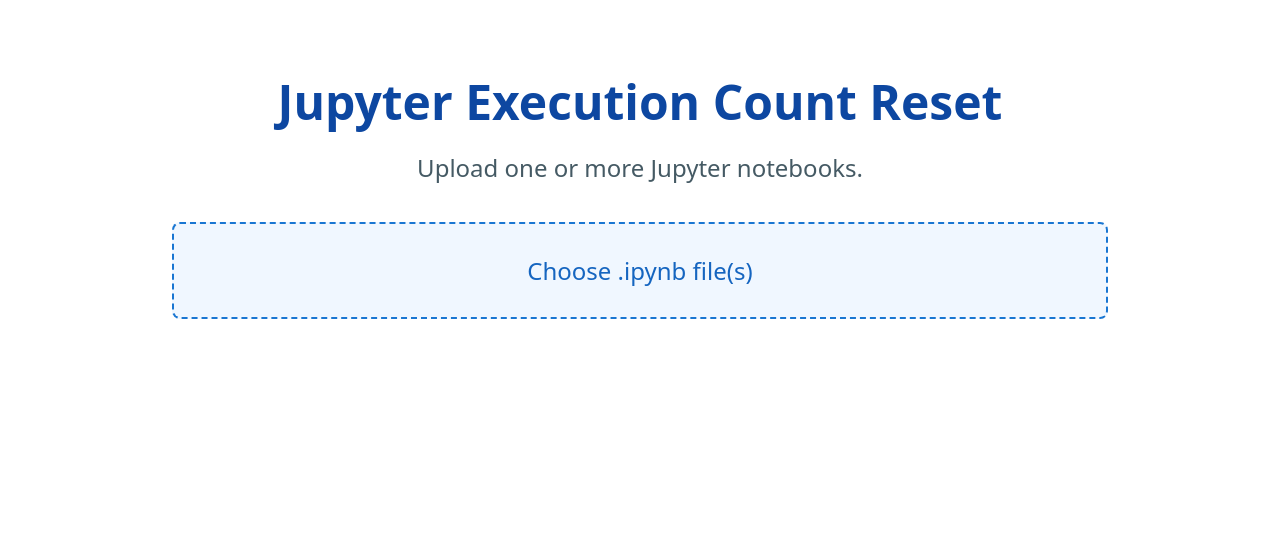
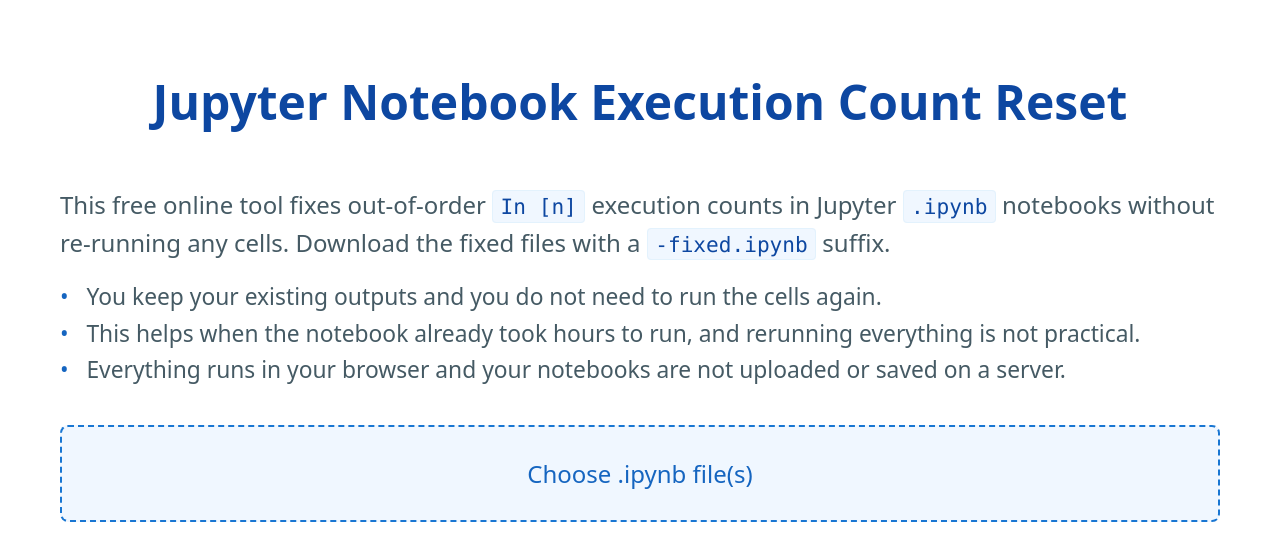
Before and after one commit to lawun330/jupyter-execution-count-reset, a Next.js app: page / in a window 1280 px wide. Shown: the top 560 px of the page. Built offline with nearby package versions, Linux system fonts and the light colour scheme.

Commit message:
refine UI; restrict multiple upload of the same file; add robot for google search console; add cancel feature

```diff
--- a/app/layout.tsx
+++ b/app/layout.tsx
@@ -1,9 +1,42 @@
 import type { Metadata, Viewport } from "next";
+import { siteUrl } from "@/lib/site";
 import "./styles.css";
 
+const title =
+  "Jupyter Notebook Execution Count Reset — Fix .ipynb Cell Numbers";
+const description =
+  "Fix Jupyter notebook execution counts without re-running cells. Renumber out-of-order In [n] in .ipynb files while keeping outputs. Ideal when rerunning runs took hours. Free, browser-only, no upload.";
+
 export const metadata: Metadata = {
-  title: "Jupyter execution count reset",
-  description: "Fix out-of-order execution counts in .ipynb files",
+  metadataBase: new URL(siteUrl),
+  title,
+  description,
+  keywords: [
+    "jupyter notebook execution count reset",
+    "reset jupyter execution count",
+    "reset jupyter cell count",
+    "fix notebook cell numbers",
+    "ipynb execution count",
+    "renumber jupyter cells",
+    "in [n] out of order",
+    "jupyter kernel restart cell numbers",
+    ".ipynb fix execution count",
+  ],
+  alternates: {
+    canonical: "/",
+  },
+  openGraph: {
+    type: "website",
+    url: siteUrl,
+    title,
+    description,
+    siteName: "Jupyter Execution Count Reset",
+  },
+  twitter: {
+    card: "summary",
+    title,
+    description,
+  },
 };
 
 export const viewport: Viewport = {
--- a/app/page.tsx
+++ b/app/page.tsx
@@ -5,6 +5,7 @@
 
 type FixedNotebook = {
   id: string;
+  sourceName: string;
   downloadName: string;
   url: string;
 };
@@ -12,6 +13,10 @@
 function fixedFileName(originalName: string): string {
   const stem = originalName.replace(/\.ipynb$/i, "");
   return `${stem}-fixed.ipynb`;
+}
+
+function sourceKey(name: string): string {
+  return name.toLowerCase();
 }
 
 function triggerDownload(nb: FixedNotebook) {
@@ -31,6 +36,13 @@
   const [downloadAllUsed, setDownloadAllUsed] = useState(false);
   const notebooksRef = useRef(notebooks);
   notebooksRef.current = notebooks;
+  const activeSourceNamesRef = useRef<Set<string>>(new Set());
+
+  useEffect(() => {
+    activeSourceNamesRef.current = new Set(
+      notebooks.map((nb) => sourceKey(nb.sourceName)),
+    );
+  }, [notebooks]);
 
   useEffect(() => {
     return () => {
@@ -55,15 +67,40 @@
     setDownloadAllUsed(true);
   }
 
+  function removeNotebook(id: string) {
+    setNotebooks((prev) => {
+      const removed = prev.find((nb) => nb.id === id);
+      if (removed) {
+        URL.revokeObjectURL(removed.url);
+        activeSourceNamesRef.current.delete(sourceKey(removed.sourceName));
+      }
+      return prev.filter((nb) => nb.id !== id);
+    });
+    setDownloadedIds((prev) => {
+      const next = new Set(prev);
+      next.delete(id);
+      return next;
+    });
+    setDownloadAllUsed(false);
+  }
+
   async function onFiles(fileList: FileList | null, input: HTMLInputElement) {
     setError(null);
     if (!fileList?.length) return;
 
     const added: FixedNotebook[] = [];
     const errors: string[] = [];
+    const seen = new Set(activeSourceNamesRef.current);
+
     for (const file of Array.from(fileList)) {
       if (!file.name.toLowerCase().endsWith(".ipynb")) {
         errors.push(`${file.name}: not a .ipynb file`);
+        continue;
+      }
+
+      const key = sourceKey(file.name);
+      if (seen.has(key)) {
+        errors.push(`${file.name} is already uploaded. Remove it from the list to upload again.`);
         continue;
       }
 
@@ -74,8 +111,11 @@
           type: "application/json",
         });
         const downloadName = fixedFileName(file.name);
+        seen.add(key);
+        activeSourceNamesRef.current.add(key);
         added.push({
           id: crypto.randomUUID(),
+          sourceName: file.name,
           downloadName,
           url: URL.createObjectURL(blob),
         });
@@ -100,8 +140,19 @@
 
   return (
     <main className="main">
-      <h1 className="title">Jupyter Execution Count Reset</h1>
-      <p className="description">Upload one or more Jupyter notebooks.</p>
+      <h1 className="title">Jupyter Notebook Execution Count Reset</h1>
+
+      <div className="intro">
+        <p className="description">
+          This free online tool fixes out-of-order <code>In [n]</code> execution counts in Jupyter{" "}
+          <code>.ipynb</code> notebooks without re-running any cells. Download the fixed files with a <code>-fixed.ipynb</code> suffix.
+        </p>
+        <ul className="intro-notes">
+          <li>You keep your existing outputs and you do not need to run the cells again.</li>
+          <li>This helps when the notebook already took hours to run, and rerunning everything is not practical.</li>
+          <li>Everything runs in your browser and your notebooks are not uploaded or saved on a server.</li>
+        </ul>
+      </div>
 
       <label className="upload-label">
         <input
@@ -125,7 +176,7 @@
           <div className="download-all-wrap">
             <button
               type="button"
-              className="download-btn download-btn--all"
+              className={`download-btn download-btn--all${downloadAllUsed ? " download-btn--used" : ""}`}
               onClick={onDownloadAll}
             >
               {downloadAllUsed ? "Redownload all" : "Download all"}
@@ -135,13 +186,23 @@
           <ul className="download-list">
             {notebooks.map((nb) => (
               <li key={nb.id} className="download-item">
+                <div className="download-row">
                   <button
                     type="button"
-                  className="download-btn"
+                    className={`download-btn${downloadedIds.has(nb.id) ? " download-btn--used" : ""}`}
                     onClick={() => onSingleDownload(nb)}
                   >
                     {buttonLabel(downloadedIds.has(nb.id), nb.downloadName)}
                   </button>
+                  <button
+                    type="button"
+                    className="download-remove"
+                    aria-label={`Remove ${nb.downloadName}`}
+                    onClick={() => removeNotebook(nb.id)}
+                  >
+                    <span aria-hidden="true">×</span>
+                  </button>
+                </div>
               </li>
             ))}
           </ul>
--- a/app/styles.css
+++ b/app/styles.css
@@ -25,30 +25,73 @@
 }
 
 .main {
-  max-width: min(100%, 42rem);
-  margin: 1.5rem auto 2.5rem;
-  padding: 0 1rem;
+  width: 100%;
+  max-width: 100%;
+  margin: 1.5rem 0 2.5rem;
+  padding: 0 clamp(1rem, 5vw, 2.5rem);
 }
 
 .title {
   font-size: clamp(1.5rem, 5vw, 2rem);
   font-weight: 700;
-  margin: 0 0 0.75rem;
+  margin: 0 0 clamp(1.5rem, 5vw, 2.25rem);
   text-align: center;
   color: var(--blue-700);
   line-height: 1.25;
   overflow-wrap: break-word;
 }
 
+.intro {
+  margin: 0 0 1.5rem;
+}
+
 .description {
   color: var(--text-muted);
-  margin: 0 0 1.5rem;
-  line-height: 1.5;
-  text-align: center;
+  margin: 0 0 0.75rem;
+  line-height: 1.55;
+  text-align: left;
+  max-width: none;
+}
+
+.intro-notes {
+  color: var(--text-muted);
+  margin: 0;
+  padding: 0;
+  list-style: none;
+  font-size: 0.95em;
+  line-height: 1.6;
+  text-align: left;
+  width: 100%;
+  max-width: none;
+}
+
+.intro-notes li {
+  position: relative;
+  padding-left: 1.1rem;
+}
+
+.intro-notes li::before {
+  content: "•";
+  position: absolute;
+  left: 0;
+  color: var(--blue-600);
+}
+
+.intro code {
+  font-family: ui-monospace, SFMono-Regular, Menlo, Monaco, Consolas, monospace;
+  font-size: 0.88em;
+  color: var(--blue-700);
+  background: var(--blue-50);
+  border: 1px solid var(--blue-100);
+  padding: 0.12em 0.35em;
+  border-radius: 4px;
+  box-decoration-break: clone;
+  -webkit-box-decoration-break: clone;
 }
 
 .upload-label {
   display: block;
+  width: 100%;
   padding: 1rem;
   border: 2px dashed var(--blue-500);
   border-radius: 8px;
@@ -71,14 +114,19 @@
 .error {
   color: var(--error);
   margin: 1rem 0 0;
-  text-align: center;
+  text-align: left;
 }
 
 .download-actions {
   margin-top: 1.5rem;
+  width: 100%;
+}
+
+.download-all-wrap {
   display: flex;
-  flex-direction: column;
-  gap: 1rem;
+  justify-content: flex-end;
+  margin-bottom: 0.75rem;
+  width: 100%;
 }
 
 .download-list {
@@ -87,25 +135,65 @@
   margin: 0;
   display: flex;
   flex-direction: column;
-  gap: 0.75rem;
-}
-
-.download-item,
-.download-all-wrap {
-  display: flex;
-  justify-content: center;
+  gap: 0.65rem;
   width: 100%;
 }
 
+.download-item {
+  width: 100%;
+}
+
+.download-row {
+  display: flex;
+  align-items: stretch;
+  gap: 0.5rem;
+  width: 100%;
+}
+
+.download-row .download-btn {
+  flex: 1;
+  width: auto;
+  min-width: 0;
+}
+
+.download-remove {
+  flex-shrink: 0;
+  width: 2.75rem;
+  min-height: 2.75rem;
+  padding: 0;
+  border: 1px solid var(--blue-500);
+  border-radius: 6px;
+  background: var(--blue-100);
+  color: var(--blue-700);
+  font-size: 1.5rem;
+  font-weight: 600;
+  line-height: 1;
+  cursor: pointer;
+  display: flex;
+  align-items: center;
+  justify-content: center;
+  transition: background 0.15s, color 0.15s, border-color 0.15s;
+}
+
+.download-remove:hover {
+  background: var(--blue-50);
+  color: var(--error);
+  border-color: var(--error);
+}
+
+.download-remove:focus-visible {
+  outline: 2px solid var(--blue-500);
+  outline-offset: 2px;
+}
+
 .download-btn {
-  display: inline-block;
+  display: block;
   width: 100%;
-  max-width: 100%;
   min-height: 2.75rem;
-  padding: 0.6rem 1.2rem;
+  padding: 0.65rem 1rem;
   background: var(--blue-600);
   color: #fff;
-  border: none;
+  border: 2px solid var(--blue-600);
   border-radius: 6px;
   font: inherit;
   font-size: 0.95rem;
@@ -120,14 +208,29 @@
   background: var(--blue-700);
 }
 
+.download-btn--used {
+  background: var(--blue-100);
+  color: var(--blue-700);
+  border-color: var(--blue-600);
+}
+
+.download-btn--used:hover {
+  background: var(--blue-50);
+  color: var(--blue-700);
+  border-color: var(--blue-700);
+}
+
 .download-btn:focus-visible {
   outline: 2px solid var(--blue-500);
   outline-offset: 2px;
 }
 
 .download-btn--all {
-  padding: 0.75rem 1.5rem;
+  width: auto;
+  min-width: 9rem;
+  padding: 0.55rem 1rem;
   font-weight: 600;
+  font-size: 0.9rem;
 }
 
 @media (min-width: 640px) {
@@ -138,21 +241,9 @@
   .main {
     margin-top: 3rem;
     margin-bottom: 4rem;
-    padding-left: 1.5rem;
-    padding-right: 1.5rem;
   }
 
   .upload-label {
     padding: 1.25rem;
   }
-
-  .download-btn {
-    width: auto;
-    min-height: 0;
-  }
-
-  .download-item,
-  .download-all-wrap {
-    width: auto;
-  }
 }
--- /dev/null
+++ b/lib/site.ts
@@ -0,0 +1 @@
+export const siteUrl = "https://jupyter-execution-count-reset.vercel.app";
```
Also changed, not shown: app/robots.ts (added, +12 -0 lines), app/sitemap.ts (added, +13 -0 lines). Lines whose indentation alone changed are shown as unchanged.
